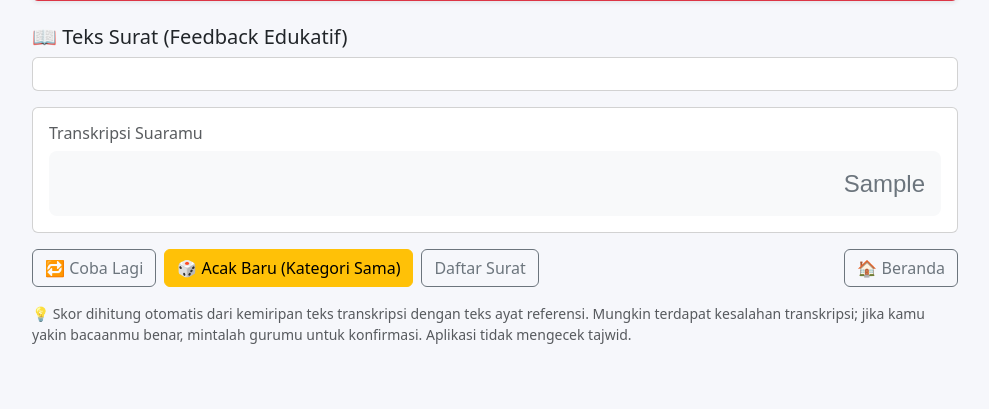
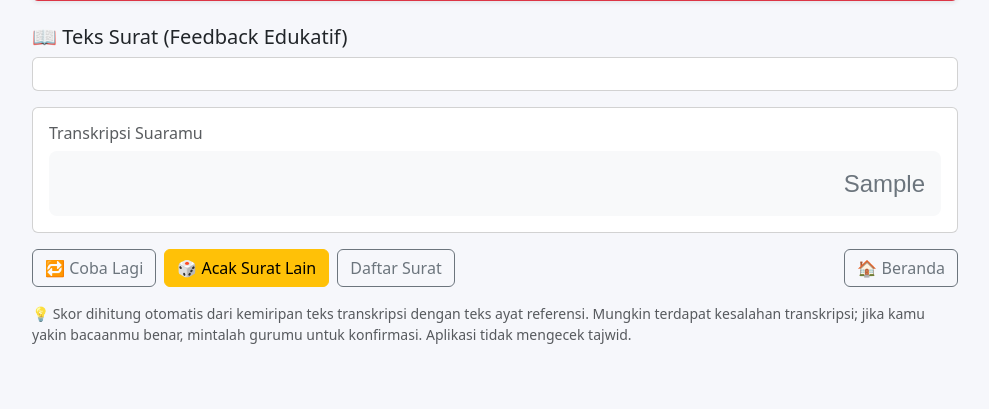
Before and after one commit to cielchan88/sumatif_tester, a Flask app: page /quran/result/1 in a window 1280 px wide. Shown: the part 414-823 px from the top of the page, without its empty margins (145-1134 px from the left). Run offline with Flask 3, Linux system fonts and the light colour scheme; tables that the repository leaves empty hold one stand-in row (values such as "Sample post").

Commit message:
Drop kategori filter from Quran module — show all 38 surat by nomor
The category picker (Sangat Pendek / Pendek / Sedang / Panjang / Semua)
added an extra click without giving students much value: there are only 38
surat total, and they already know roughly which surat they want by name.
Collapsing to a single ordered list (1, 78, 79, ..., 114) is simpler.

- /quran (was quran_filter) now renders the list directly.
- /quran/kategori/<slug> route removed.
- /quran/random no longer takes a kategori param.
- /quran/<surat_id> + /ayat URLs no longer carry kategori in the query
  string; the result page prev/next walks all 38 surat by nomor with
  wrap-around (114 → 1).
- quran_loader simplified: all_surat_sorted(), random_surat(), neighbors().
  KATEGORI dict + by_kategori + kategori_counts dropped — unused now.
- quran_filter.html deleted (dead).

Riwayat still records the surat's kategori in the DB (it's static metadata
on the surat itself) — just no longer used for navigation. Historical
attempts unaffected.

```diff
--- a/app.py
+++ b/app.py
@@ -529,12 +529,10 @@ def hafalan_riwayat():
 # ---------------------------------------------------------------------------
 
 @app.route("/quran")
-def quran_filter():
-    counts = qln.kategori_counts()
+def quran_select():
     return render_template(
-        "quran_filter.html",
-        kategori=qln.KATEGORI,
-        counts=counts,
+        "quran_select.html",
+        items=qln.all_surat_sorted(),
         student_name=session.get("student_name", ""),
     )
 
@@ -545,34 +543,15 @@ def quran_set_name():
     if name:
         session["student_name"] = name
         session.modified = True
-    return redirect(request.referrer or url_for("quran_filter"))
-
-
-@app.route("/quran/kategori/<kategori>")
-def quran_select(kategori):
-    if kategori not in qln.KATEGORI:
-        abort(404)
-    items = qln.by_kategori(kategori)
-    return render_template(
-        "quran_select.html",
-        kategori=kategori,
-        kategori_label=qln.KATEGORI[kategori]["label"],
-        kategori_range=qln.KATEGORI[kategori]["range"],
-        items=items,
-        student_name=session.get("student_name", ""),
-    )
+    return redirect(request.referrer or url_for("quran_select"))
 
 
 @app.route("/quran/random")
 def quran_random():
-    kategori = request.args.get("kategori", "semua")
-    if kategori not in qln.KATEGORI:
-        kategori = "semua"
-    surat = qln.random_from(kategori)
+    surat = qln.random_surat()
     if not surat:
-        return redirect(url_for("quran_filter"))
-    return redirect(url_for("quran_practice", surat_id=surat["id"],
-                             kategori=kategori))
+        return redirect(url_for("quran_select"))
+    return redirect(url_for("quran_practice", surat_id=surat["id"]))
 
 
 @app.route("/quran/<surat_id>")
@@ -581,14 +560,10 @@ def quran_practice(surat_id):
     if not surat:
         abort(404)
     if not session.get("student_name"):
-        return redirect(url_for("quran_filter"))
-    kategori = request.args.get("kategori", surat["kategori"])
-    if kategori not in qln.KATEGORI:
-        kategori = surat["kategori"]
+        return redirect(url_for("quran_select"))
     return render_template(
         "quran_practice.html",
         surat=surat,
-        kategori=kategori,
         student_name=session["student_name"],
         ayat_mode_available=surat["jumlah_ayat"] > 15,
     )
@@ -602,14 +577,10 @@ def quran_practice_ayat(surat_id):
     if surat["jumlah_ayat"] <= 15:
         return redirect(url_for("quran_practice", surat_id=surat_id))
     if not session.get("student_name"):
-        return redirect(url_for("quran_filter"))
-    kategori = request.args.get("kategori", surat["kategori"])
-    if kategori not in qln.KATEGORI:
-        kategori = surat["kategori"]
+        return redirect(url_for("quran_select"))
     return render_template(
         "quran_practice_ayat.html",
         surat=surat,
-        kategori=kategori,
         student_name=session["student_name"],
     )
 
@@ -712,9 +683,7 @@ def quran_result(attempt_id):
         abort(404)
     surat = qln.find(attempt["surat_id"])
     feedback = scorer.feedback_for(attempt["score"])
-    prev_s, next_s, position, total = qln.neighbors(
-        attempt["kategori"], attempt["surat_id"]
-    )
+    prev_s, next_s, position, total = qln.neighbors(attempt["surat_id"])
     return render_template(
         "quran_result.html",
         attempt=attempt,
--- a/quran_loader.py
+++ b/quran_loader.py
@@ -6,14 +6,6 @@ import random
 CONTENT_PATH = os.path.join(
     os.path.dirname(__file__), "content", "juz30.json"
 )
-
-KATEGORI = {
-    "sangat-pendek": {"label": "Sangat Pendek", "range": "3–7 ayat"},
-    "pendek": {"label": "Pendek", "range": "8–15 ayat"},
-    "sedang": {"label": "Sedang", "range": "16–25 ayat"},
-    "panjang": {"label": "Panjang", "range": "26+ ayat"},
-    "semua": {"label": "Semua Surat", "range": "—"},
-}
 
 _CACHE = {}
 
@@ -29,18 +21,9 @@ def _load():
     return _CACHE["all"]
 
 
-def all_surat():
-    return list(_load())
-
-
-def by_kategori(kategori: str):
-    items = _load()
-    if kategori == "semua":
-        return sorted(items, key=lambda s: s["jumlah_ayat"])
-    return sorted(
-        [s for s in items if s.get("kategori") == kategori],
-        key=lambda s: s["jumlah_ayat"],
-    )
+def all_surat_sorted():
+    """All 38 surat ordered by surat number (1, 78, 79, …, 114)."""
+    return sorted(_load(), key=lambda s: s["nomor"])
 
 
 def find(surat_id: str):
@@ -50,24 +33,14 @@ def find(surat_id: str):
     return None
 
 
-def random_from(kategori: str):
-    pool = by_kategori(kategori)
+def random_surat():
+    pool = _load()
     return random.choice(pool) if pool else None
 
 
-def kategori_counts():
-    items = _load()
-    counts = {k: 0 for k in KATEGORI if k != "semua"}
-    for s in items:
-        k = s.get("kategori")
-        if k in counts:
-            counts[k] += 1
-    counts["semua"] = sum(counts.values())
-    return counts
-
-
-def neighbors(kategori: str, surat_id: str):
-    pool = by_kategori(kategori)
+def neighbors(surat_id: str):
+    """Prev/next surat by nomor order, wrapping at boundaries."""
+    pool = all_surat_sorted()
     if not pool:
         return None, None, 0, 0
     ids = [s["id"] for s in pool]
--- a/templates/landing.html
+++ b/templates/landing.html
@@ -71,7 +71,7 @@
       </a>
     </div>
     <div class="col-md-4">
-      <a href="{{ url_for('quran_filter') }}" class="text-decoration-none">
+      <a href="{{ url_for('quran_select') }}" class="text-decoration-none">
         <div class="card h-100 text-center p-4 hafalan-card">
           <div class="display-1">📕</div>
           <h3 class="mt-3">Quran</h3>
--- a/templates/quran_practice.html
+++ b/templates/quran_practice.html
@@ -4,7 +4,7 @@
 <div class="row justify-content-center">
   <div class="col-lg-8">
     <div class="d-flex align-items-center mb-3 flex-wrap gap-2">
-      <a href="{{ url_for('quran_select', kategori=kategori) }}"
+      <a href="{{ url_for('quran_select') }}"
          class="btn btn-sm btn-outline-secondary">← Pilih Surat Lain</a>
       <span class="badge bg-light text-dark">{{ surat.jumlah_ayat }} ayat</span>
     </div>
@@ -46,7 +46,7 @@
         <hr class="my-4">
         <p class="small">
           Mau rekam per-ayat saja?
-          <a href="{{ url_for('quran_practice_ayat', surat_id=surat.id, kategori=kategori) }}">
+          <a href="{{ url_for('quran_practice_ayat', surat_id=surat.id) }}">
             🔢 Klik di sini untuk mode per-ayat ({{ surat.jumlah_ayat }} rekaman terpisah)
           </a>
         </p>
--- a/templates/quran_practice_ayat.html
+++ b/templates/quran_practice_ayat.html
@@ -4,7 +4,7 @@
 <div class="row justify-content-center">
   <div class="col-lg-8">
     <div class="d-flex align-items-center mb-3 flex-wrap gap-2">
-      <a href="{{ url_for('quran_practice', surat_id=surat.id, kategori=kategori) }}"
+      <a href="{{ url_for('quran_practice', surat_id=surat.id) }}"
          class="btn btn-sm btn-outline-secondary">← Kembali ke Mode Full</a>
       <span class="badge bg-info">🔢 Mode Per-Ayat</span>
     </div>
--- a/templates/quran_result.html
+++ b/templates/quran_result.html
@@ -100,7 +100,7 @@
       <div class="col-6 col-md-4">
         {% if prev_surat %}
         <a class="btn btn-outline-primary w-100 h-100 text-start py-3"
-           href="{{ url_for('quran_practice', surat_id=prev_surat.id, kategori=attempt.kategori) }}">
+           href="{{ url_for('quran_practice', surat_id=prev_surat.id) }}">
           <div class="small text-muted">← Sebelumnya</div>
           <div class="fw-semibold text-truncate">#{{ prev_surat.nomor }} · {{ prev_surat.nama_latin }}</div>
         </a>
@@ -116,7 +116,7 @@
       <div class="col-6 col-md-4">
         {% if next_surat %}
         <a class="btn btn-primary w-100 h-100 text-end py-3"
-           href="{{ url_for('quran_practice', surat_id=next_surat.id, kategori=attempt.kategori) }}">
+           href="{{ url_for('quran_practice', surat_id=next_surat.id) }}">
           <div class="small text-white-50">Selanjutnya →</div>
           <div class="fw-semibold text-truncate">#{{ next_surat.nomor }} · {{ next_surat.nama_latin }}</div>
         </a>
@@ -127,15 +127,15 @@
 
     <div class="d-flex flex-wrap gap-2 mt-3">
       <a class="btn btn-outline-secondary"
-         href="{{ url_for('quran_practice', surat_id=attempt.surat_id, kategori=attempt.kategori) }}">
+         href="{{ url_for('quran_practice', surat_id=attempt.surat_id) }}">
         🔁 Coba Lagi
       </a>
       <a class="btn btn-warning"
-         href="{{ url_for('quran_random', kategori=attempt.kategori) }}">
-        🎲 Acak Baru (Kategori Sama)
+         href="{{ url_for('quran_random') }}">
+        🎲 Acak Surat Lain
       </a>
       <a class="btn btn-outline-secondary"
-         href="{{ url_for('quran_select', kategori=attempt.kategori) }}">
+         href="{{ url_for('quran_select') }}">
         Daftar Surat
       </a>
       <a class="btn btn-outline-secondary ms-auto"
```
Also changed, not shown: templates/quran_filter.html (deleted, +0 -55 lines), templates/quran_select.html (+30 -11 lines).
